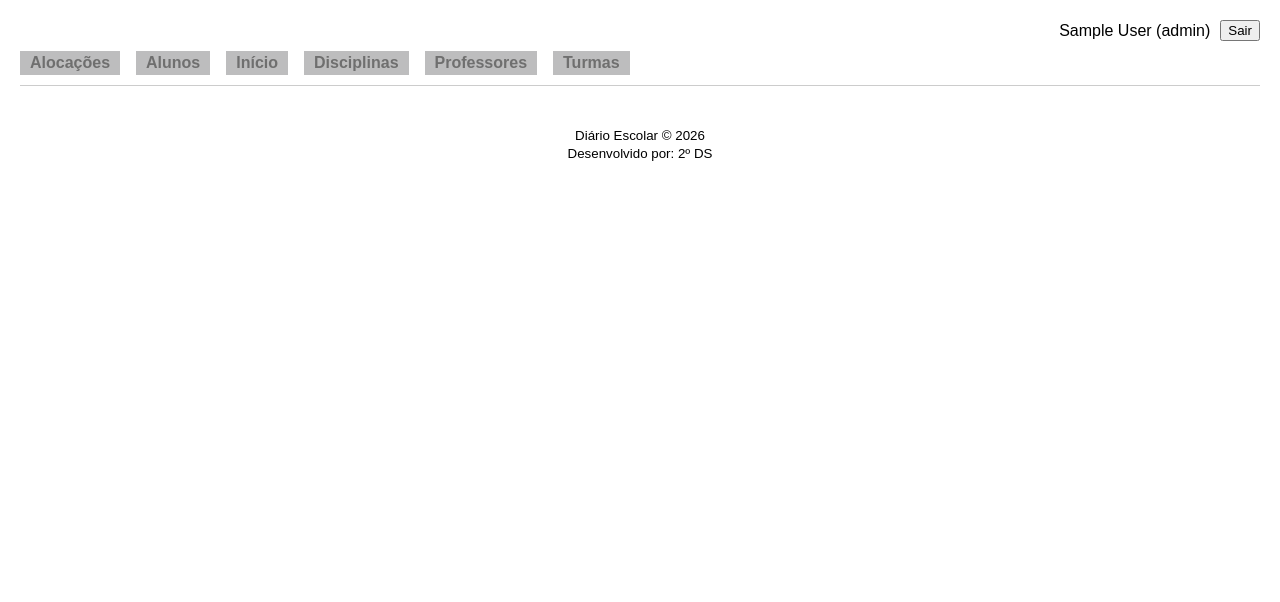
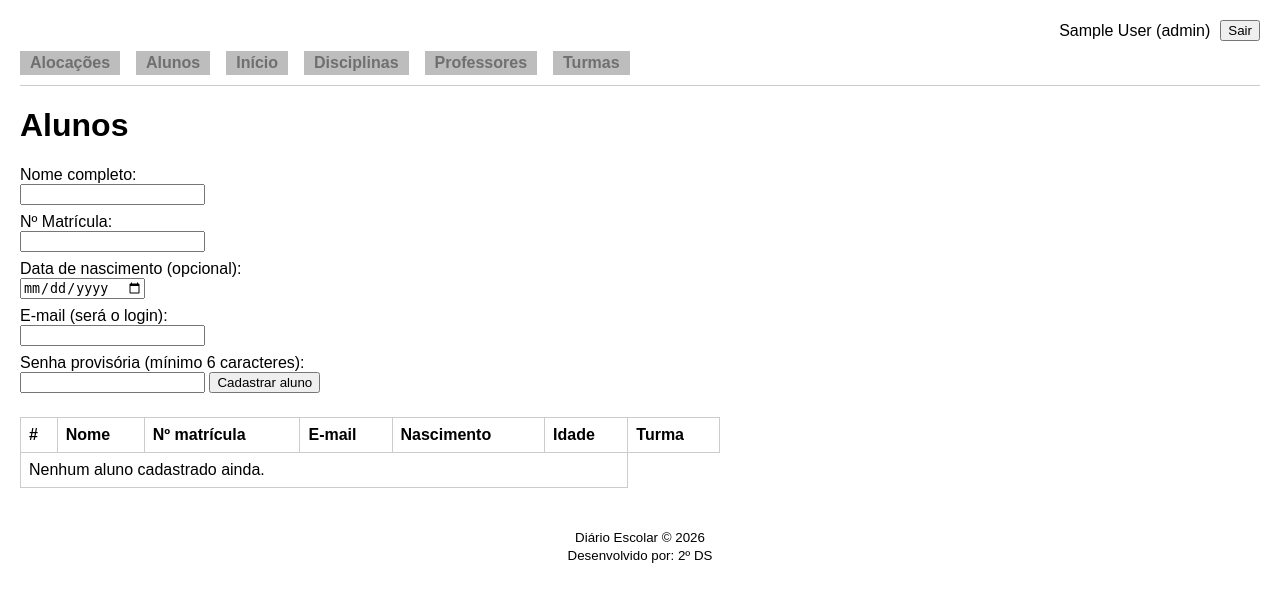
Before and after one commit to ravisantos/diario-escolar-online, a Flask app: page /admin/alunos in a window 1280 px wide. Shown: the top 602 px of the page. Run offline with Flask 3, Linux system fonts and the light colour scheme; the visitor is signed in with stand-in values (Sample User, id 1).

Commit message:
Adicionada página de cadastro de aluno

```diff
--- a/diario-escolar/routes/admin.py
+++ b/diario-escolar/routes/admin.py
@@ -6,10 +6,11 @@ from models.usuario import Usuario
 from models.disciplina import Disciplina
 from models.turma import Turma
 from models.professor import Professor
+from models.aluno import Aluno
 
 from routes.decorators import login_obrigatorio
 
-from services.usuarios import criar_professor
+from services.usuarios import criar_professor, criar_aluno
 
 admin_bp = Blueprint('admin', __name__)
 
@@ -119,4 +120,20 @@ def matriculas():
 @admin_bp.route('/alunos', methods=['GET', 'POST'])
 @login_obrigatorio('admin')
 def alunos():
-    return render_template('admin/alunos.html')
+    if request.method == 'POST':
+        try:
+            criar_aluno(
+                request.form.get('nome', ''),
+                request.form.get('email', ''),
+                request.form.get('senha', ''),
+                request.form.get('ra', ''),
+                request.form.get('data_nascimento', ''),
+            )
+        except ValueError as erro:
+            flash(str(erro), 'erro')
+        else:
+            flash('Aluno cadastrado.', 'sucesso')
+            return redirect(url_for('admin.alunos'))
+
+    lista = Aluno.query.join(Usuario).order_by(Usuario.nome).all()
+    return render_template('admin/alunos.html', alunos=lista)
--- a/diario-escolar/templates/admin/alunos.html
+++ b/diario-escolar/templates/admin/alunos.html
@@ -1 +1,69 @@
 {% extends 'admin/base_admin.html' %}
+
+{% block titulo %}Alunos{% endblock %}
+
+{% block conteudo_admin %}
+  <h1>Alunos</h1>
+
+  <form method="post">
+    <label for="nome">Nome completo:</label>
+    <input type="text" id="nome" name="nome" required>
+
+    <label for="ra">Nº Matrícula:</label>
+    <input type="text" id="ra" name="ra" required>
+
+    <label for="data_nascimento">Data de nascimento (opcional):</label>
+    <input type="date" id="data_nascimento" name="data_nascimento">
+
+    <label for="email">E-mail (será o login):</label>
+    <input type="email" id="email" name="email" required>
+
+    <label for="senha">Senha provisória (mínimo 6 caracteres):</label>
+    <input type="text" id="senha" name="senha" minlength="6" required>
+
+    <button type="submit">Cadastrar aluno</button>
+  </form>
+
+  <table>
+    <thead>
+      <tr>
+        <th>#</th>
+        <th>Nome</th>
+        <th>Nº matrícula</th>
+        <th>E-mail</th>
+        <th>Nascimento</th>
+        <th>Idade</th>
+        <th>Turma</th>
+      </tr>
+    </thead>
+    <tbody>
+      {% for aluno in alunos %}
+        <tr>
+          <td>{{ loop.index }}</td>
+          <td>{{ aluno.usuario.nome }}</td>
+          <td>{{ aluno.ra }}</td>
+          <td>{{ aluno.usuario.email }}</td>
+          <td>
+            {% if aluno.data_nascimento %}
+              {{ aluno.data_nascimento.strftime('%d/%m/%Y') }}
+            {% else %}
+              —
+            {% endif %}
+          </td>
+          <td>
+            {% if aluno.idade is not none %}{{ aluno.idade }} anos{% else %}—{% endif %}
+          </td>
+          <td>
+            {% for matricula in aluno.matriculas %}
+              {{ matricula.turma.nome }}{% if not loop.last %}, {% endif %}
+            {% else %}
+              —
+            {% endfor %}
+          </td>
+        </tr>
+      {% else %}
+        <tr><td colspan="6">Nenhum aluno cadastrado ainda.</td></tr>
+      {% endfor %}
+    </tbody>
+  </table>
+{% endblock %}
--- a/diario-escolar/templates/admin/base_admin.html
+++ b/diario-escolar/templates/admin/base_admin.html
@@ -1,4 +1,5 @@
 {% extends 'base.html' %}
+
 
 {% block css %}
   <link rel="stylesheet" href="{{ url_for('static', filename='css/admin.css') }}">
--- a/diario-escolar/templates/base.html
+++ b/diario-escolar/templates/base.html
@@ -1,5 +1,5 @@
 <!DOCTYPE html>
-<html lang="pt-BR">
+<html lang="br">
 <head>
   <meta charset="UTF-8">
   <meta name="viewport" content="width=device-width, initial-scale=1">
```
Also changed, not shown: diario-escolar/models/aluno.py (+12 -0 lines), diario-escolar/services/usuarios.py (+29 -1 lines).
